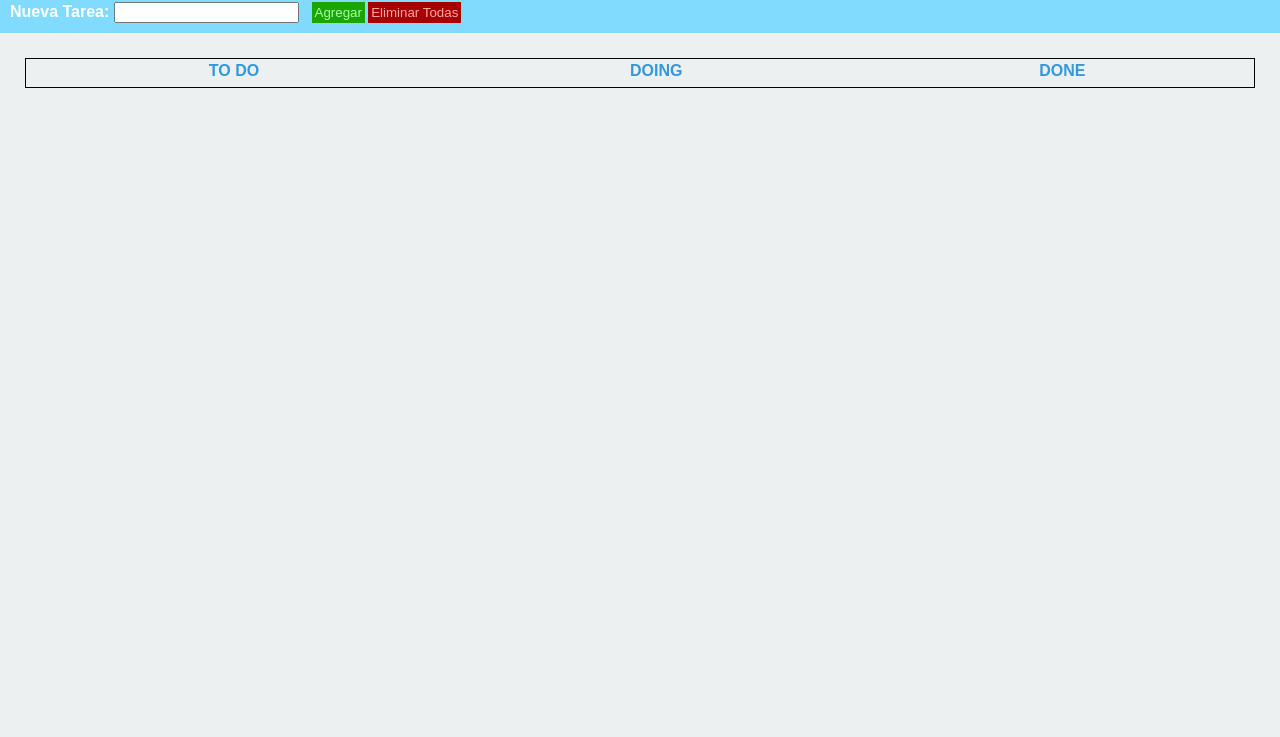
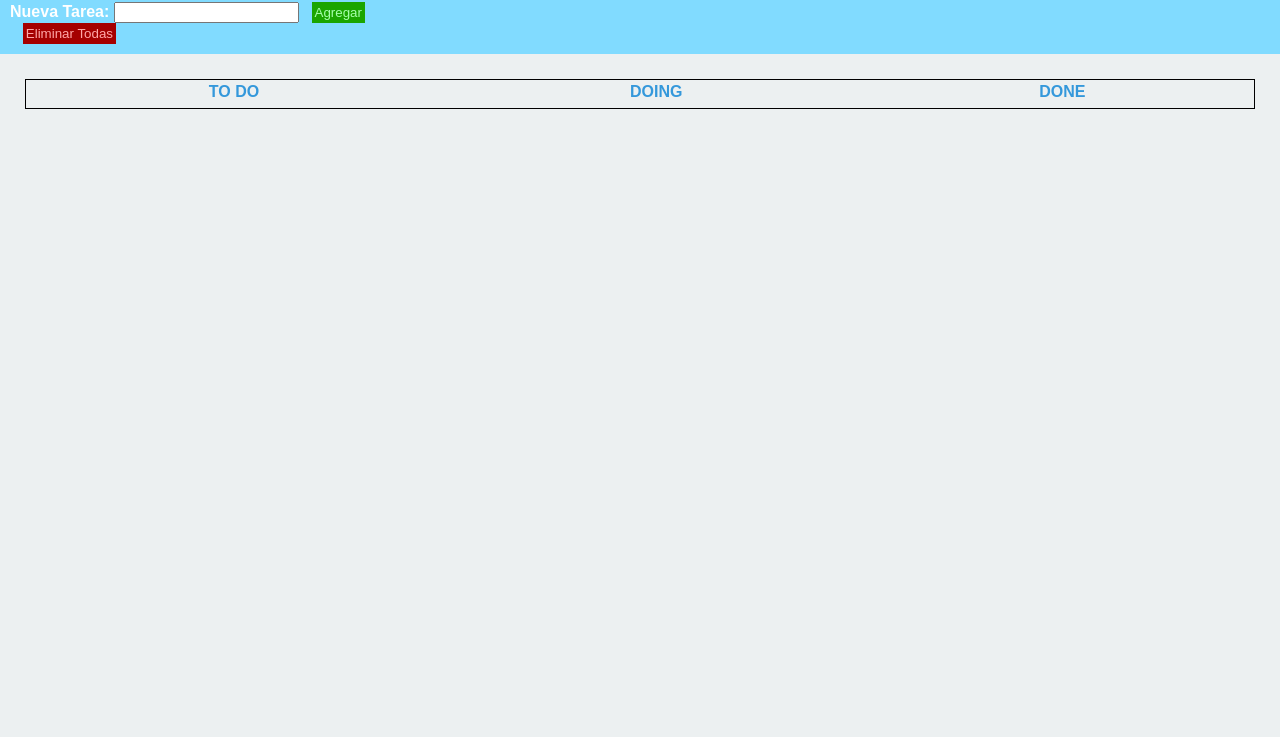
Before and after one commit to fregonaespanola/GestorTareas, a website: page public/index.html in a window 1280 px wide. Shown: the part 63-800 px from the top of the page. Drawn offline with Linux system fonts and the light colour scheme; no server answers.

Commit message:
Update index.html

```diff
--- a/public/index.html
+++ b/public/index.html
@@ -15,10 +15,9 @@
         </label>
           <div class="buttons-form">
             <button class="agregar" type="submit">Agregar</button>
-          <button class="elim-todas">Eliminar Todas</button>
           </div>
-
       </form>
+      <button class="elim-todas" onclick="eliminarTodasLasTareas()">Eliminar Todas</button>
     </div>
     <div class="contenedor" id="tareasContenedor">
       <table class="tablecomplete">
```
Lines whose indentation alone changed are shown as unchanged.
